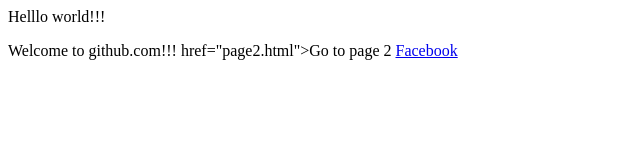
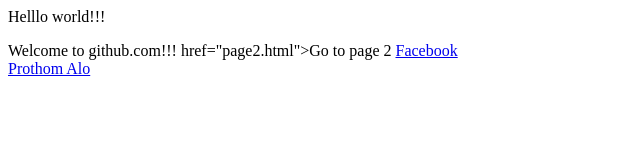
Before and after one commit to Abraradib123/Abraradib123.github.io, a plain HTML site: page index.html in a window 1280 px wide. Shown: the whole page, without its empty margins (0-640 px from the left). Drawn offline with Linux system fonts and the light colour scheme.

Commit message:
Update index.html

```diff
--- a/index.html
+++ b/index.html
@@ -1,10 +1,11 @@
 <html>
 <head>
 </title>Helllo world!!!</title>
-
+</head>
 <p>Welcome to github.com!!!
 
 
   <a> href="page2.html">Go to page 2</a>
   <a href="https://www.facebook.com">Facebook</a>
   <a img src="shakib.jpg"><br>
+    <a href="https://www.prothomalo.com">Prothom Alo</a>
```
